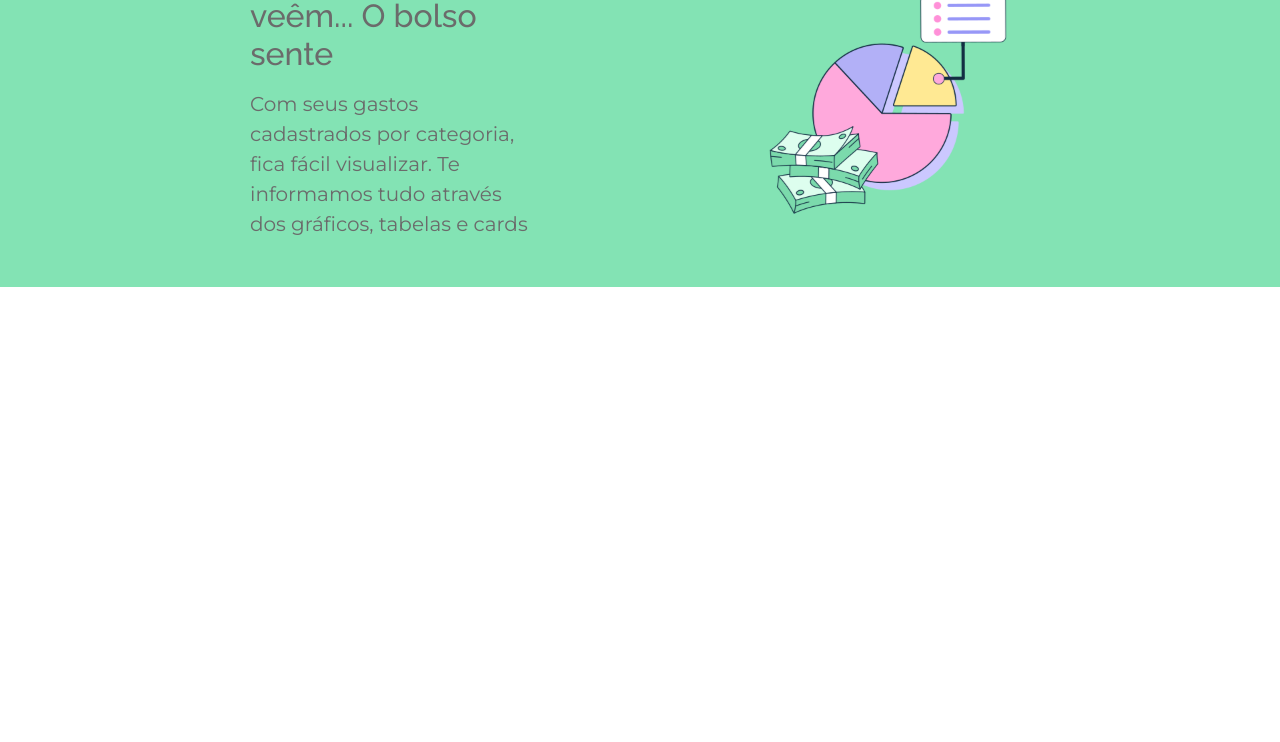
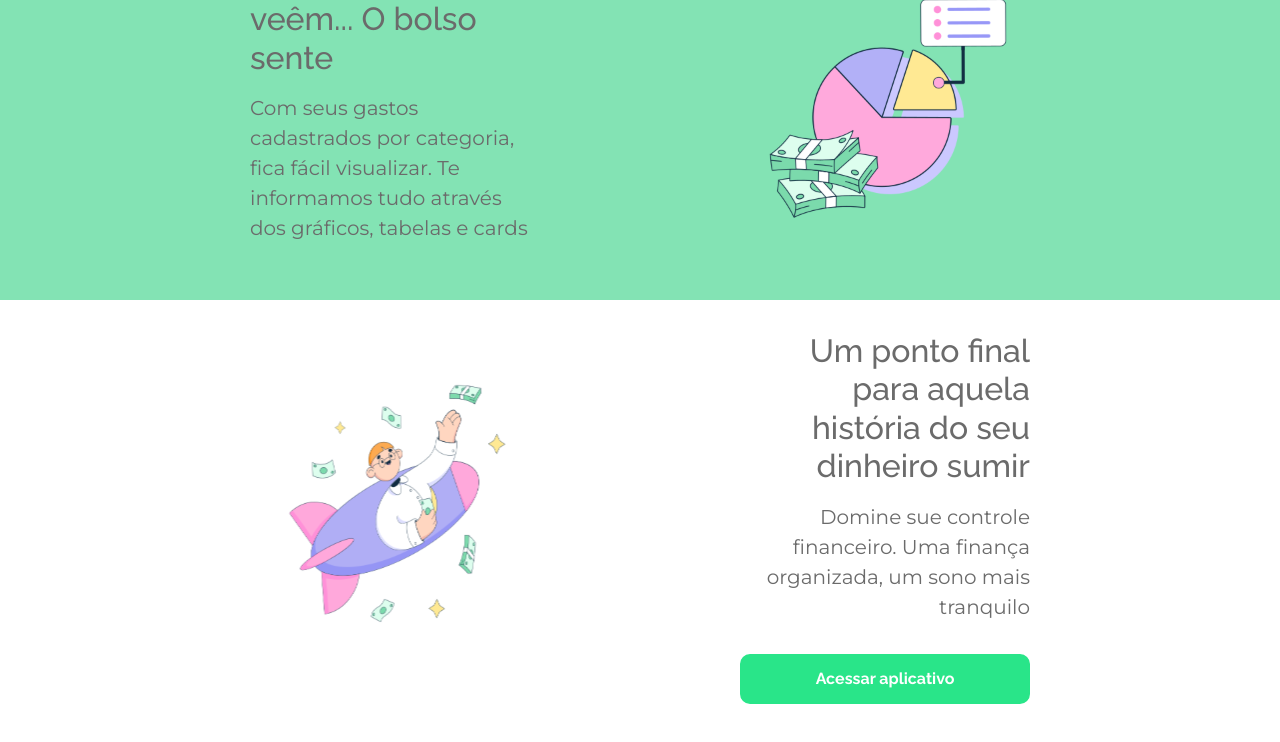
Before and after one commit to SergioMonteRi/organiza-money, a React (Create React App) app: page / in a window 1280 px wide. Shown: the part 1380-2122 px from the top of the page. Built offline with nearby package versions, Linux system fonts and the light colour scheme; no server answers.

Commit message:
fix: home layout

```diff
--- a/src/pages/home/index.tsx
+++ b/src/pages/home/index.tsx
@@ -60,6 +60,7 @@ const Home = () => {
         />
       </div>
 
+      <div className="home-last-section-container">
         <InformativeSection
           imgPath={FourthSectionImg}
           title={fourthInformativeSectionTitle}
@@ -67,6 +68,7 @@ const Home = () => {
           hasButton
         />
       </div>
+    </div>
   );
 };
 
--- a/src/pages/home/styles.css
+++ b/src/pages/home/styles.css
@@ -2,5 +2,10 @@
   .home-grid-container {
     display: flex;
     flex-direction: column;
+    height: 100vh;
+  }
+
+  .home-last-section-container {
+    height: 50vh;
   }
 }
```
Lines whose indentation alone changed are shown as unchanged.
